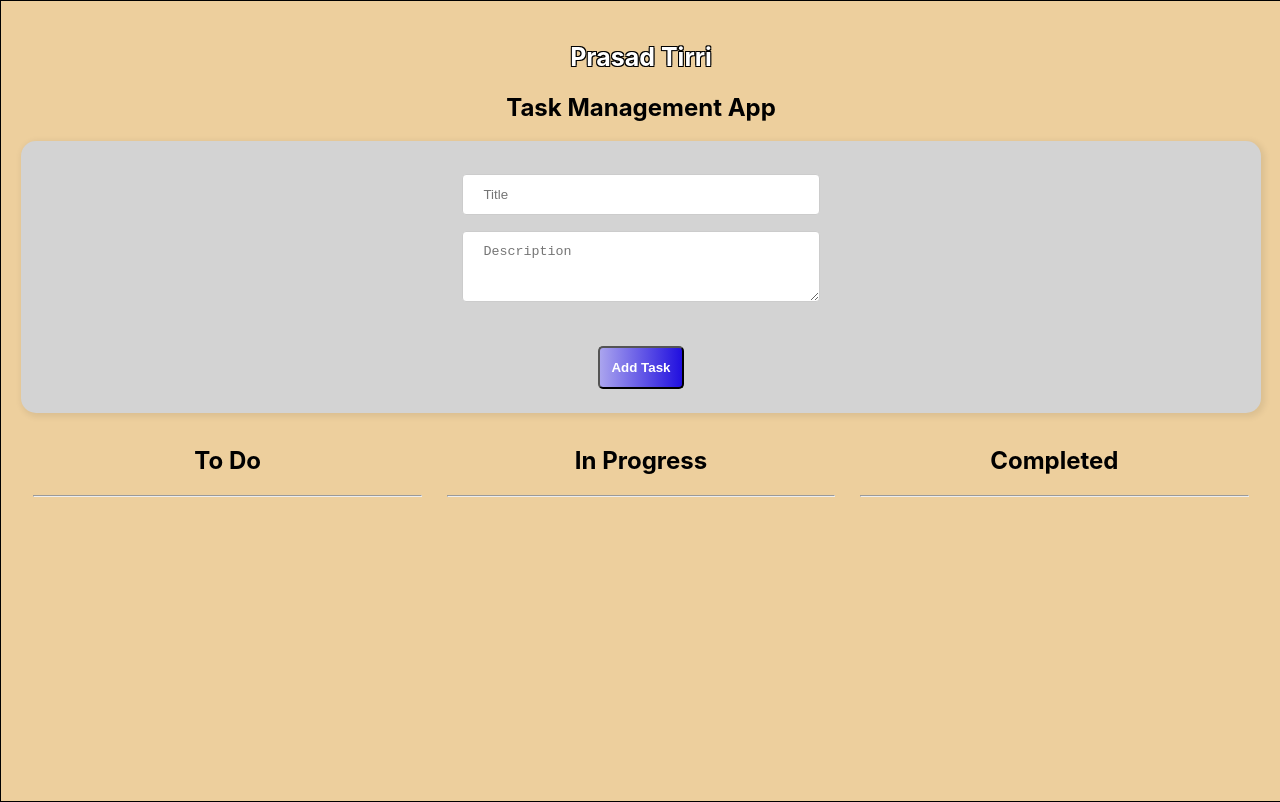
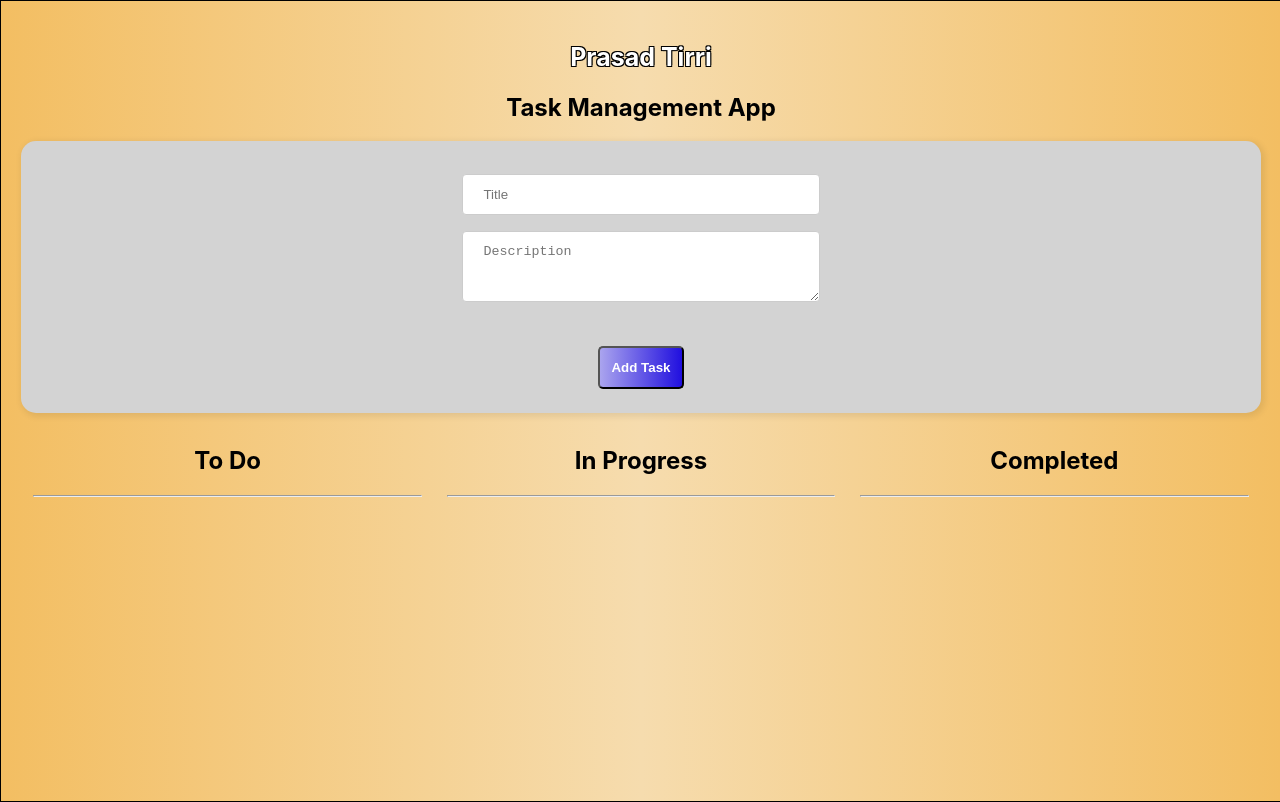
Before and after one commit to PrasadTirri/tirri.task-management, a React (Create React App) app: page / in a window 1280 px wide. Built offline with nearby package versions, Linux system fonts and the light colour scheme.

Commit message:
bg changed

```diff
--- a/src/App.css
+++ b/src/App.css
@@ -1,6 +1,11 @@
 .App {
   text-align: center;
-  background-color: rgb(237, 207, 157);
+  background: linear-gradient(
+    to right,
+    rgb(243, 190, 98),
+    rgb(246, 220, 174),
+    rgb(243, 190, 98)
+  );
   border: 1px solid black;
   min-width: 100%;
   min-height: 100vh;
```
